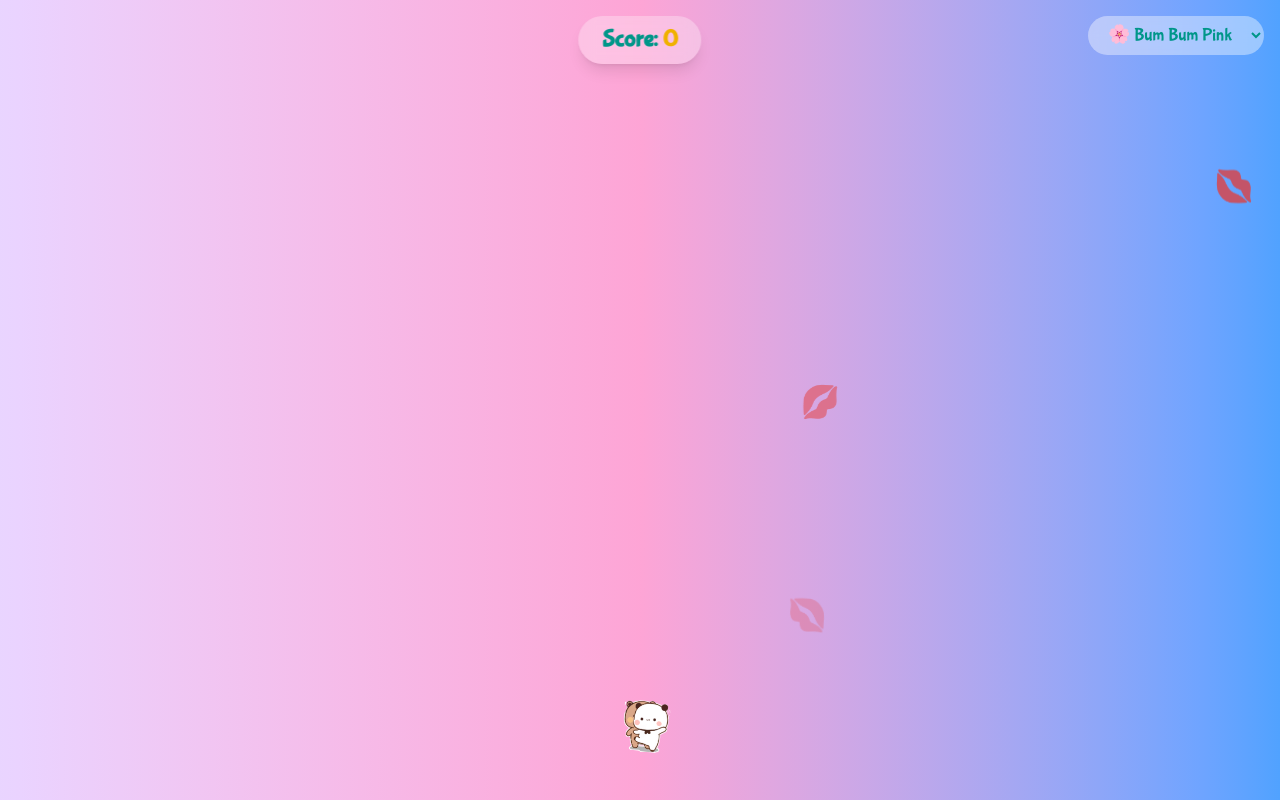
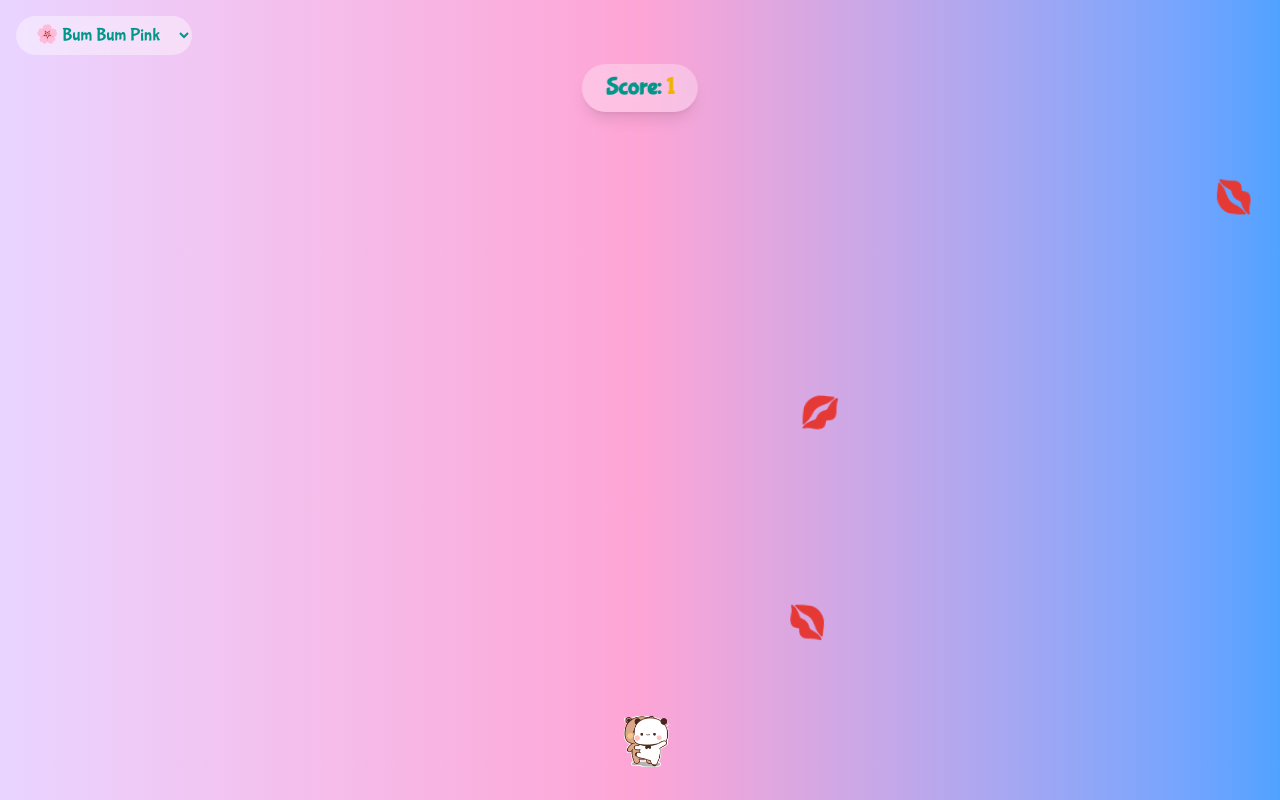
Before and after one commit to dsgssg/sls, a plain HTML site: page game.html in a window 1280 px wide. Drawn offline with nearby package versions, Linux system fonts and the light colour scheme.

Commit message:
Update game.html

```diff
--- a/game.html
+++ b/game.html
@@ -14,22 +14,14 @@
             -webkit-user-select: none;
             user-select: none;
         }
-        @keyframes float {
-            0% { transform: translateY(0px) rotate(0deg); }
-            50% { transform: translateY(-20px) rotate(5deg); }
-            100% { transform: translateY(0px) rotate(0deg); }
-        }
         @keyframes fall {
             0% { transform: translateY(-50px) rotate(0deg); opacity: 1; }
-            100% { transform: translateY(100vh) rotate(360deg); opacity: 0; }
+            100% { transform: translateY(100vh) rotate(360deg); opacity: 1; }
         }
         .falling {
             position: absolute;
-            animation: fall 4s linear infinite;
+            animation: fall 4s linear;
             font-size: 2rem;
-        }
-        .floating {
-            animation: float 3s ease-in-out infinite;
         }
         .control-button {
             background: rgba(255, 255, 255, 0.3);
@@ -41,13 +33,13 @@
 </head>
 <body class="h-screen overflow-hidden">
     <div id="game-container" class="relative h-screen bg-gradient-to-r from-purple-200 via-pink-300 to-blue-400">
-        <div class="absolute top-4 left-1/2 transform -translate-x-1/2 text-2xl font-bold text-teal-600 z-50 bg-white/30 backdrop-blur-sm rounded-full px-6 py-2 shadow-lg">
+        <div class="absolute top-16 left-1/2 transform -translate-x-1/2 text-2xl font-bold text-teal-600 z-50 bg-white/30 backdrop-blur-sm rounded-full px-6 py-2 shadow-lg">
             Score: <span id="score" class="text-yellow-500">0</span>
         </div>
 
         <div id="falling-kisses"></div>
 
-        <div class="absolute top-4 right-4 z-50">
+        <div class="absolute top-4 left-4 z-50">
             <select id="theme-selector" class="px-4 py-2 rounded-full bg-white/40 backdrop-blur-sm text-teal-600 text-lg cursor-pointer hover:bg-white/60 transition-all">
                 <option value="romantic">🌸 Bum Bum Pink</option>
                 <option value="sunset">🌅 Lovey Sunset</option>
@@ -55,13 +47,8 @@
             </select>
         </div>
 
-        <div class="md:hidden fixed bottom-32 left-0 right-0 flex justify-center gap-8 z-50">
-            <button id="left-btn" class="control-button w-16 h-16 rounded-full text-3xl flex items-center justify-center">←</button>
-            <button id="right-btn" class="control-button w-16 h-16 rounded-full text-3xl flex items-center justify-center">→</button>
-        </div>
-
         <div id="player" class="absolute bottom-8 left-1/2 transform -translate-x-1/2 w-16 h-16 z-40">
-            <img src="./Game.gif" alt="Bum Bum Bear" class="w-full h-full object-contain floating">
+            <img src="./Game.gif" alt="Bum Bum Bear" class="w-full h-full object-contain">
         </div>
     </div>
 
@@ -69,30 +56,7 @@
         const player = document.getElementById('player');
         const scoreElement = document.getElementById('score');
         const fallingKissesContainer = document.getElementById('falling-kisses');
-        const leftBtn = document.getElementById('left-btn');
-        const rightBtn = document.getElementById('right-btn');
         let score = 0;
-        let playerPosition = window.innerWidth / 2;
-        let isMovingLeft = false;
-        let isMovingRight = false;
-
-        leftBtn.addEventListener('touchstart', () => isMovingLeft = true);
-        leftBtn.addEventListener('touchend', () => isMovingLeft = false);
-        rightBtn.addEventListener('touchstart', () => isMovingRight = true);
-        rightBtn.addEventListener('touchend', () => isMovingRight = false);
-
-        function updatePlayerPosition() {
-            const speed = 10;
-            if (isMovingLeft && playerPosition > 0) {
-                playerPosition = Math.max(0, playerPosition - speed);
-            }
-            if (isMovingRight && playerPosition < window.innerWidth - player.offsetWidth) {
-                playerPosition = Math.min(window.innerWidth - player.offsetWidth, playerPosition + speed);
-            }
-            player.style.left = `${playerPosition}px`;
-            requestAnimationFrame(updatePlayerPosition);
-        }
-        requestAnimationFrame(updatePlayerPosition);
 
         function createFallingKiss() {
             const kiss = document.createElement('div');
@@ -100,7 +64,26 @@
             kiss.className = 'falling';
             kiss.style.left = `${Math.random() * (window.innerWidth - 50)}px`;
             fallingKissesContainer.appendChild(kiss);
-            setTimeout(() => kiss.remove(), 4000);
+
+            const checkCollision = setInterval(() => {
+                const kissRect = kiss.getBoundingClientRect();
+                const playerRect = player.getBoundingClientRect();
+
+                if (kissRect.bottom >= playerRect.top &&
+                    kissRect.top <= playerRect.bottom &&
+                    kissRect.right >= playerRect.left &&
+                    kissRect.left <= playerRect.right) {
+                    clearInterval(checkCollision);
+                    kiss.remove();
+                    score++;
+                    scoreElement.textContent = score;
+                }
+            }, 50);
+
+            setTimeout(() => {
+                clearInterval(checkCollision);
+                kiss.remove();
+            }, 4000);
         }
 
         setInterval(createFallingKiss, 1000);
```
